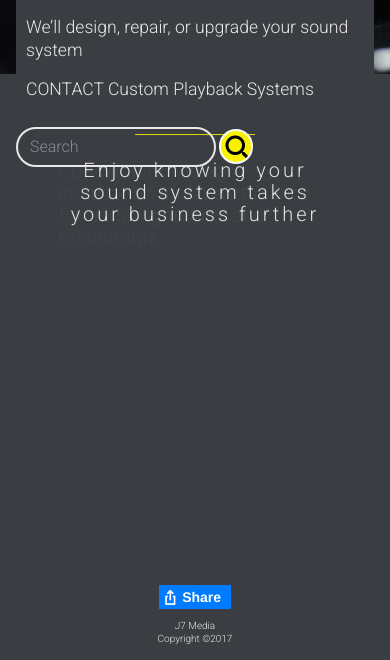
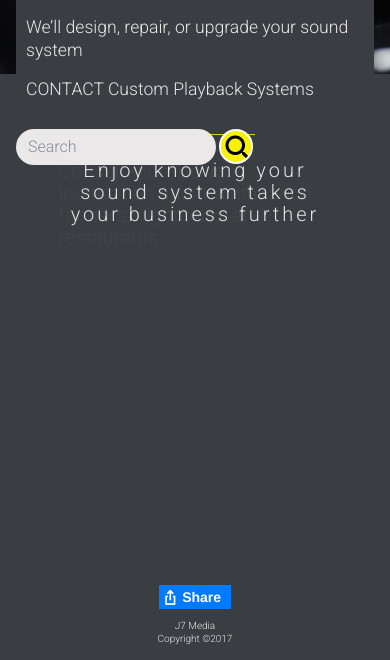
Before and after one commit to jose7fernandez/jose7fernandez-fall-17-p2-personal-project-jf, a plain HTML site: page index.html in a window 390 px wide. Both pictures are taken after a click on the button "Toggle navigation". Shown: the part 184-844 px from the top of the page. Drawn offline with Linux system fonts and the light colour scheme.

Commit message:
Modofied .form-control, when toggled on small screens, to have no border and to have a background-color, removed hover state proporties as well.

```diff
--- a/css/style.css
+++ b/css/style.css
@@ -530,19 +530,19 @@ Documentation for FullCalendar = https://fullcalendar.io/docs/*/
         padding-left: 5px;
         padding-right: 5px;
     }
-    /*
-    .navbar ul:hover {
-        padding: 5px;
-        opacity: .9;
-        transition: 1s;
-    }
-*/
     .navbar ul {
         background-color: #3a3d42;
         border-radius: 20px;
         transition: 1s;
         opacity: 1.0;
         padding: 5px;
+    }
+    .form-control {
+        border-style: none;
+        border-radius: 20px;
+        border-color: #eae8e8;
+        background-color: #eae8e8;
+        max-width: 200px;
     }
 }
 
```
